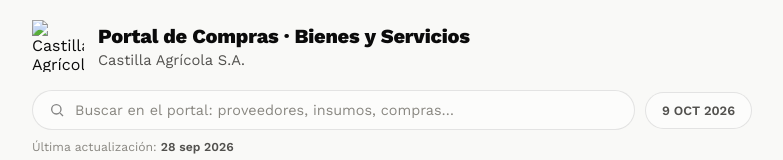
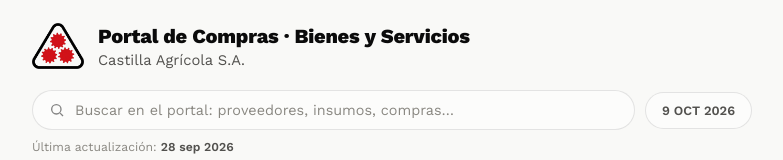
Before and after one commit to d2m5wb77s6-code/Compras-Agricolas, a plain HTML site: page index.html in a window 1280 px wide. Shown: the top 160 px of the page, without its empty margins (248-1031 px from the left). Drawn offline with nearby package versions, Linux system fonts and the light colour scheme; no server answers.

Commit message:
Add files via upload

```diff
--- a/index.html
+++ b/index.html
@@ -72,7 +72,7 @@
 <div class="wrap">
 
   <div class="topbar">
-    <img class="mark" src="assets/logo-castilla.png" alt="Castilla Agrícola">
+    <img class="mark" src="logo-castilla.png" alt="Castilla Agrícola">
     <div class="titles">
       <h1>Portal de Compras · Bienes y Servicios</h1>
       <div class="company">Castilla Agrícola S.A.</div>
```
